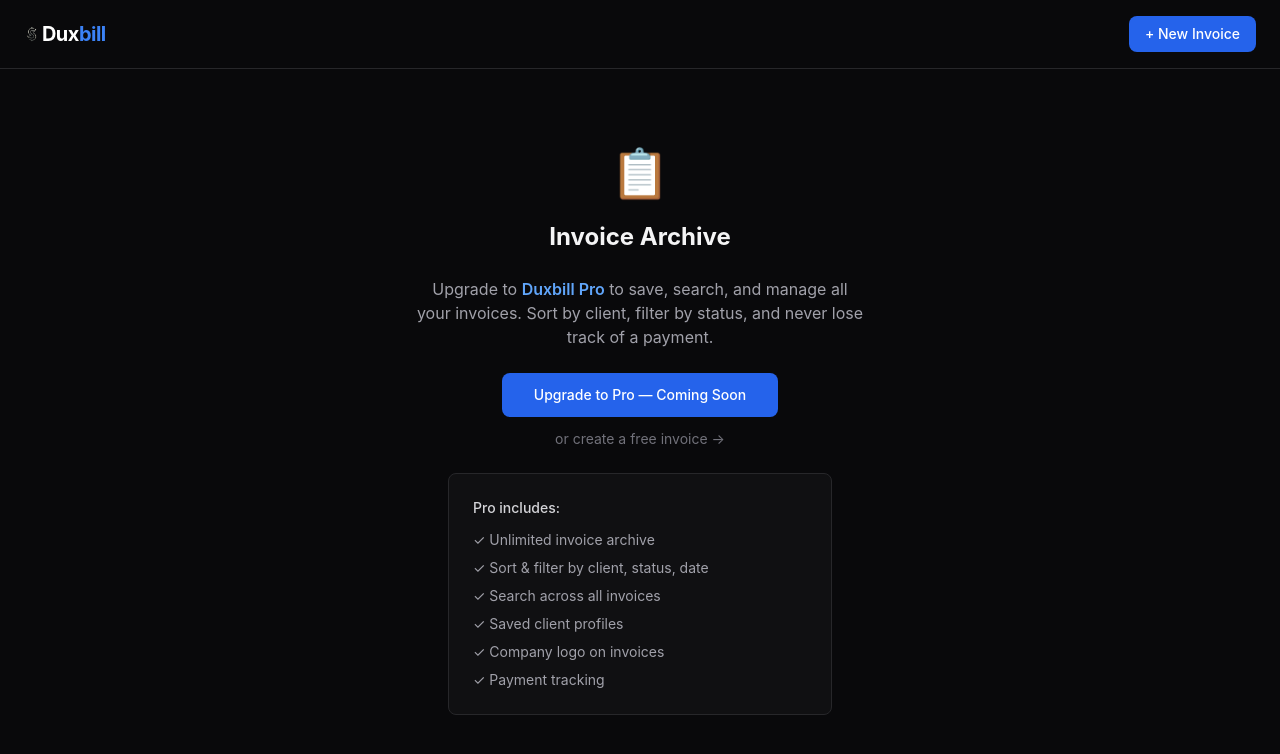
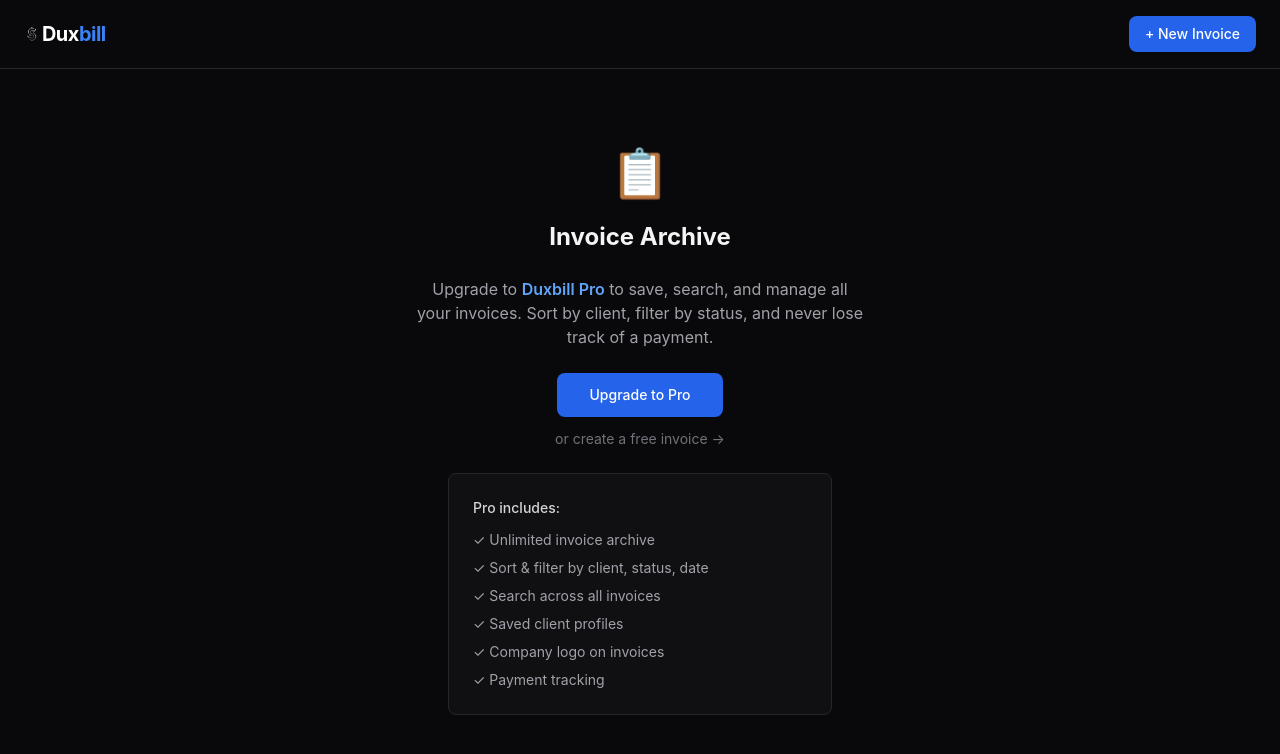
Before and after one commit to OGDoug/billflow, a Next.js app: page /invoices in a window 1280 px wide. Shown: the top 754 px of the page. Built offline with nearby package versions, Linux system fonts and the light colour scheme.

Commit message:
Wire all upgrade buttons to /pricing, add Pricing to nav

```diff
--- a/src/app/invoices/new/page.tsx
+++ b/src/app/invoices/new/page.tsx
@@ -220,7 +220,7 @@
             </div>
             {!premium && (
               <p className="text-xs text-zinc-500 mt-1">
-                🔒 Upgrade to <span className="text-blue-400">Pro</span> to unlock all invoice styles. Free invoices use the Classic style.
+                🔒 <a href="/pricing" className="text-blue-400 hover:text-blue-300">Upgrade to Pro</a> to unlock all invoice styles. Free invoices use the Classic style.
               </p>
             )}
           </div>
--- a/src/app/invoices/page.tsx
+++ b/src/app/invoices/page.tsx
@@ -165,9 +165,9 @@
             Upgrade to <span className="text-blue-400 font-semibold">Duxbill Pro</span> to save, search, and manage all your invoices. Sort by client, filter by status, and never lose track of a payment.
           </p>
           <div className="flex flex-col items-center gap-3">
-            <button className="rounded-lg bg-blue-600 px-8 py-3 text-sm font-medium text-white hover:bg-blue-500 transition-colors">
-              Upgrade to Pro — Coming Soon
-            </button>
+            <Link href="/pricing" className="rounded-lg bg-blue-600 px-8 py-3 text-sm font-medium text-white hover:bg-blue-500 transition-colors">
+              Upgrade to Pro
+            </Link>
             <Link href="/invoices/new" className="text-sm text-zinc-500 hover:text-zinc-300 transition-colors">
               or create a free invoice →
             </Link>
--- a/src/app/mailing-list/page.tsx
+++ b/src/app/mailing-list/page.tsx
@@ -83,9 +83,9 @@
           <p className="text-zinc-400 max-w-md mx-auto">
             Upgrade to <span className="text-blue-400 font-semibold">Duxbill Pro</span> to automatically build a mailing list from your invoice clients. Export contacts as CSV anytime.
           </p>
-          <button className="rounded-lg bg-blue-600 px-8 py-3 text-sm font-medium text-white hover:bg-blue-500 transition-colors">
-            Upgrade to Pro — Coming Soon
-          </button>
+          <Link href="/pricing" className="inline-block rounded-lg bg-blue-600 px-8 py-3 text-sm font-medium text-white hover:bg-blue-500 transition-colors">
+            Upgrade to Pro
+          </Link>
           <div className="rounded-lg border border-zinc-800 bg-zinc-900/50 p-6 text-left space-y-3 max-w-sm mx-auto">
             <p className="text-sm font-medium text-zinc-300">Pro mailing list includes:</p>
             <ul className="text-sm text-zinc-400 space-y-2">
--- a/src/app/page.tsx
+++ b/src/app/page.tsx
@@ -48,6 +48,12 @@
             className="text-sm text-zinc-400 hover:text-white transition-colors"
           >
             Dashboard
+          </Link>
+          <Link
+            href="/pricing"
+            className="text-sm text-zinc-400 hover:text-white transition-colors"
+          >
+            Pricing
           </Link>
           <Link
             href="/invoices/new"
```
